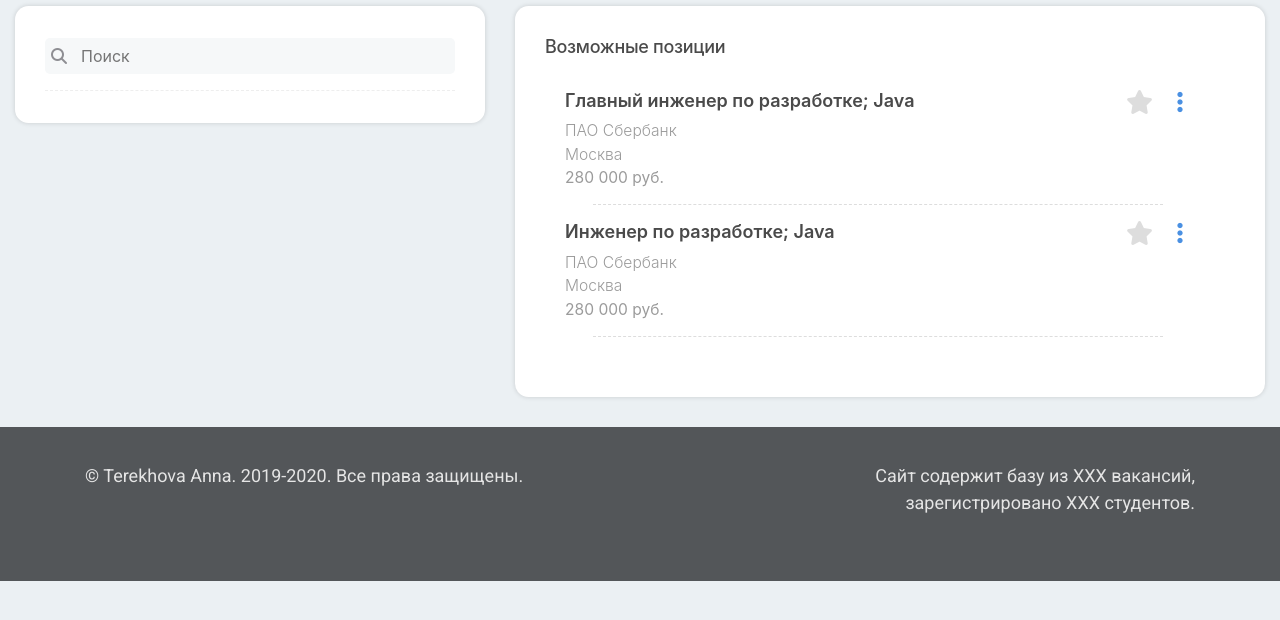
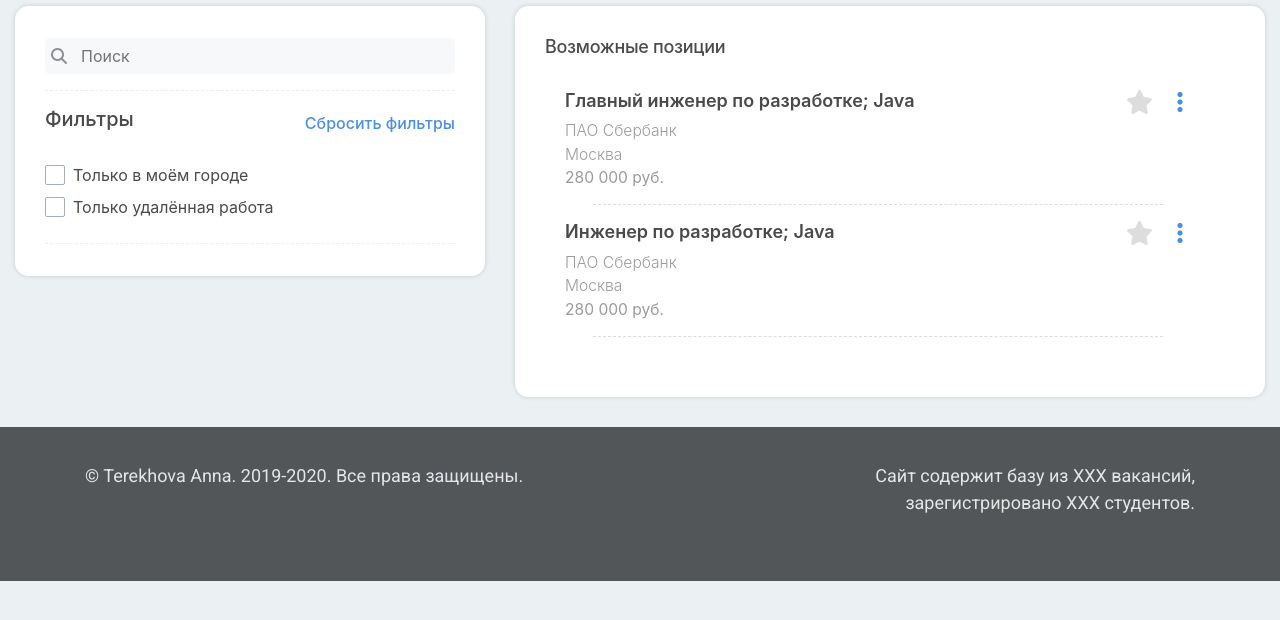
Before and after one commit to aaaann/JobFinder, a plain HTML site: page career.html in a window 1280 px wide. Shown: the part 118-738 px from the top of the page. Drawn offline with Linux system fonts and the light colour scheme.

Commit message:
add filters

```diff
--- a/career.html
+++ b/career.html
@@ -79,6 +79,30 @@
 								</button>
 								<input autocomplete="off" class="body-search-input" name="sSearchValue" ngmodel="" placeholder="Поиск" type="text">
 							</form>
+						</div>
+						<div class="positions-aside-flex-heading">
+							<h3 class="positions-aside-block-heading"> Фильтры </h3>
+							<div class="tags-add-button"> Сбросить фильтры</div>
+						</div>
+						<div class="positions-aside-block-filter positions-filter">
+							<div class="positions-filter-row">
+								<input class="positions-filter-checkbox" id="positions-filter" type="checkbox">
+								<label class="positions-filter-label" for="positions-filter">
+									<span class="positions-filter-check">
+										<i class="fas fa-check positions-filter-check-icon"></i>
+									</span>
+									<span class="positions-filter-label-text"> Только в моём городе </span>
+								</label>
+							</div>
+							<div class="positions-filter-row">
+								<input class="positions-filter-checkbox" id="positions-filter" type="checkbox">
+								<label class="positions-filter-label" for="positions-filter">
+									<span class="positions-filter-check">
+										<i class="fas fa-check positions-filter-check-icon"></i>
+									</span>
+									<span class="positions-filter-label-text"> Только удалённая работа </span>
+								</label>
+							</div>
 						</div>
 					</div>
 				</div>
--- a/css/styles.css
+++ b/css/styles.css
@@ -812,6 +812,80 @@ svg:not(:root) {
   width: calc(100% - 500px);
 }
 
+.positions-aside-flex-heading {
+  display: flex;
+  -webkit-box-pack: justify;
+  justify-content: space-between;
+  -webkit-box-align: center;
+  align-items: center;
+  padding-bottom: 0.5rem;
+}
+
+.positions-aside-block-heading {
+  font-size: 1.25em;
+  font-weight: 500;
+  color: #4a4a4a;
+}
+
+.tags-add-button {
+  outline: 0;
+  border: 0;
+  background-color: transparent;
+  font-size: 1em;
+  font-weight: 500;
+  color: #4a90e2;
+  cursor: pointer;
+  text-align: right;
+}
+
+.positions-filter-row {
+    margin-bottom: .5rem;
+}
+
+.positions-filter-checkbox {
+    display: none;
+}
+
+.positions-filter-label {
+    display: flex;
+    -webkit-box-align: center;
+    align-items: center;
+    cursor: pointer;
+}
+
+.positions-filter-check {
+  margin-right: .5rem;
+  position: relative;
+  max-width: 1.25rem;
+  min-width: 1.25rem;
+  width: 1.25rem;
+  height: 1.25rem;
+  border-radius: .125rem;
+  border: 1px solid #a5adb6;
+  transition: .3s ease-in-out background-color,.3s ease-in-out border-color;
+  display: flex;
+  -webkit-box-pack: center;
+  justify-content: center;
+  -webkit-box-align: center;
+  align-items: center;
+  color: #fff;
+}
+
+.positions-filter__check--checked {
+  background-color: #4a90e2;
+  border-color: #4a90e2;
+}
+
+.positions-filter-check-icon {
+  opacity: 1;
+  transition: .15s;
+  position: absolute;
+}
+
+.positions-filter-label-text {
+    font-size: 1em;
+    color: #4a4a4a;
+}
 
 .common-content-block {
   box-shadow: 0 0 5px 0 rgba(0,0,0,.15);
```
